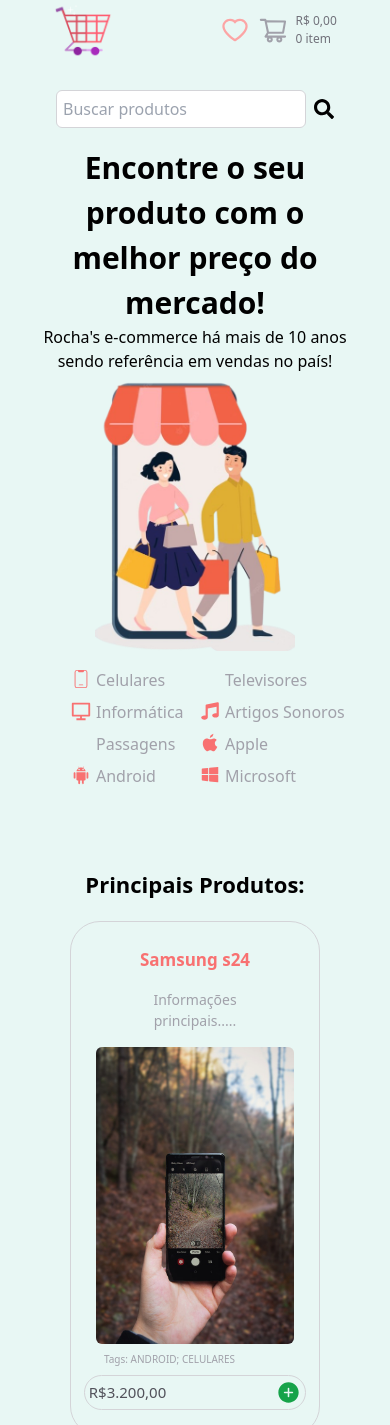
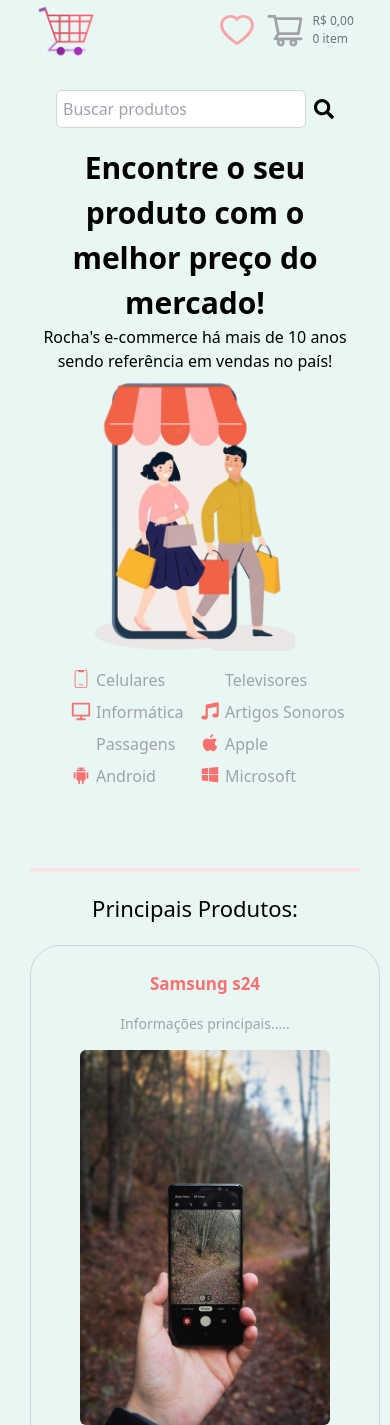
Before and after one commit to pedrohrocha16/rochas_comercio_eletronicos, a Next.js app: page / in a window 390 px wide. Shown: the top 1425 px of the page. Built offline with nearby package versions, Linux system fonts and the light colour scheme; some icons are missing.

Commit message:
Style: ajustando responsividade e tamanho dos cards

```diff
--- a/src/styles/header.css
+++ b/src/styles/header.css
@@ -1,5 +1,5 @@
 .header {
-  @apply w-full flex items-center justify-around select-none;
+  @apply w-[100%] flex items-center justify-around gap-12 select-none;
 }
 .logo {
   @apply md:w-[60px];
@@ -14,7 +14,7 @@
   @apply flex items-center justify-center gap-2;
 }
 .icons {
-  @apply text-[30px] lg:text-[40px] cursor-pointer;
+  @apply text-[40px] cursor-pointer;
 }
 .icons:first-child {
   @apply text-red-300;
--- a/src/styles/mainproducts.css
+++ b/src/styles/mainproducts.css
@@ -1,15 +1,16 @@
 .main_products {
-   @apply flex items-center flex-col justify-center mt-20 select-none
+   @apply flex items-center flex-col justify-center mt-20 select-none border-t-4 border-red-100
 }
 .main_products h2 {
-   @apply font-bold text-[22px] mb-5
+   @apply font-medium text-[22px] mb-5 mt-5
 }
 .main_products ul {
    @apply grid grid-cols-1 gap-5;
    @apply sm:grid-cols-2 lg:grid-cols-3 xl:grid-cols-4 2xl:grid-cols-5
 }
 .main_products li {
-   @apply border border-zinc-300 rounded-[30px] w-[250px] p-[25px] flex flex-wrap items-center justify-center text-center
+   @apply border border-zinc-300 rounded-[30px]  p-[25px] flex flex-wrap items-center justify-center text-center;
+   @apply w-[350px] sm:w-[250px] md:w-[300px] xl:w-[290px]
 }
 .main_products h4 {
    @apply text-red-400 font-bold text-[17px]
```
